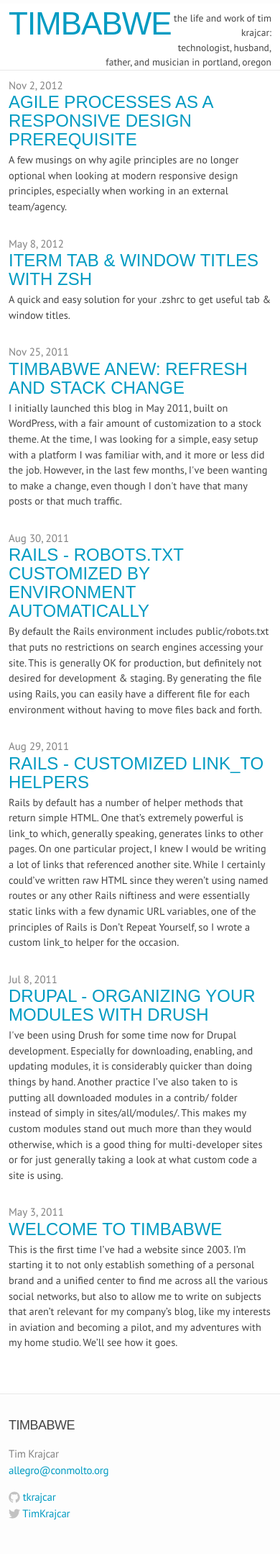
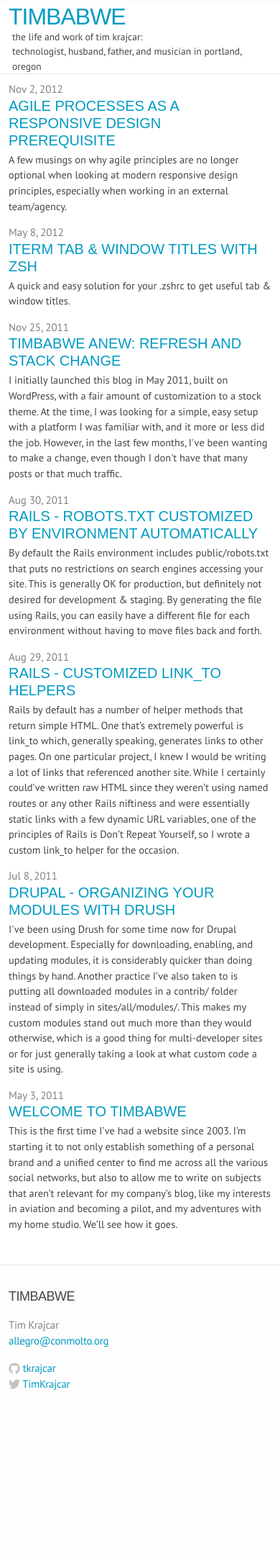
Before and after one commit to tkrajcar/tkrajcar.github.io, a Jekyll site: the page built from index.html, in a window 390 px wide. Shown: the whole page at 72% size. Built offline with Jekyll 4.4.1, drawn with Linux system fonts in a browser that asks for light colours; some web fonts are replaced; comment, search, counter and statistics services are not loaded; after the commit the page ends 1980 px from its top, so only the background shows below that.

Commit message:
mobile styles

```diff
--- a/css/jekyll.css
+++ b/css/jekyll.css
@@ -47,9 +47,7 @@ a:visited { color: #205caa; }
   background-color: white;
 }
 
-.site-title,
-.site-title:hover,
-.site-title:visited {
+.site-title {
   display: block;
   color: #333;
   font-size: 26px;
--- a/css/timbabwe.css
+++ b/css/timbabwe.css
@@ -28,7 +28,7 @@ h1, h2, h3 {
     font-family: 'Francois One', sans-serif;
 }
 
-.site-title, .site-title:hover, .site-title:visited {
+.site-title {
   font-family: 'Francois One', sans-serif;
   font-size: 44px;
 }
@@ -77,9 +77,31 @@ a:hover {
   margin-top: 3px;
 }
 
-
 .about {
   margin-top: 10px;
+  padding-left: 5px;
   text-align: right;
   font-size: 85%;
 }
+
+@media only screen and (max-width:520px) {
+  .posts li {
+    margin-bottom: 15px;
+  }
+  .site-title {
+    font-size: 32px;
+    line-height: 36px;
+    float: none;
+  }
+  .about {
+    margin-top: 0;
+    text-align: left;
+    display: block;
+  }
+  .posts .post-link {
+    font-size: 20px;
+  }
+  .post-header h1 {
+    font-size: 26px;
+  }
+}
```
